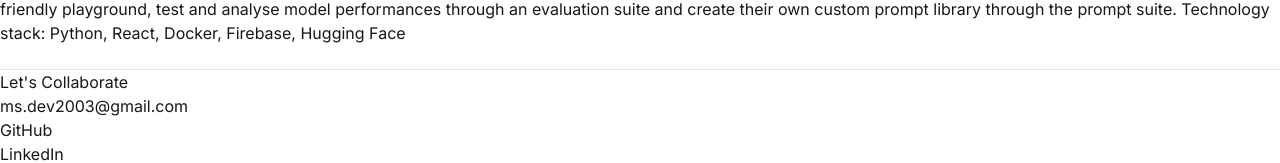
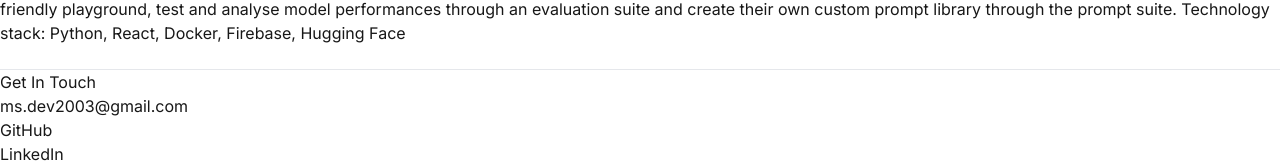
Before and after one commit to MatthewStewart18/portfolio, a Next.js app: page / in a window 1280 px wide. Shown: the part 1156-1319 px from the top of the page. Built offline with nearby package versions, Linux system fonts and the light colour scheme.

Commit message:
updating rapid7 details

```diff
--- a/src/components/Footer/Footer.tsx
+++ b/src/components/Footer/Footer.tsx
@@ -10,7 +10,7 @@ export default function Footer() {
           {/* Contact Section */}
           <div className="flex flex-col lg:flex-row w-full justify-between items-start lg:items-center gap-6 md:gap-4">
             <h4 className="text-xl md:text-3xl xl:text-4xl font-medium" id="section-contact">
-              Let&apos;s Collaborate
+              Get In Touch
             </h4>
 
             <a
```
